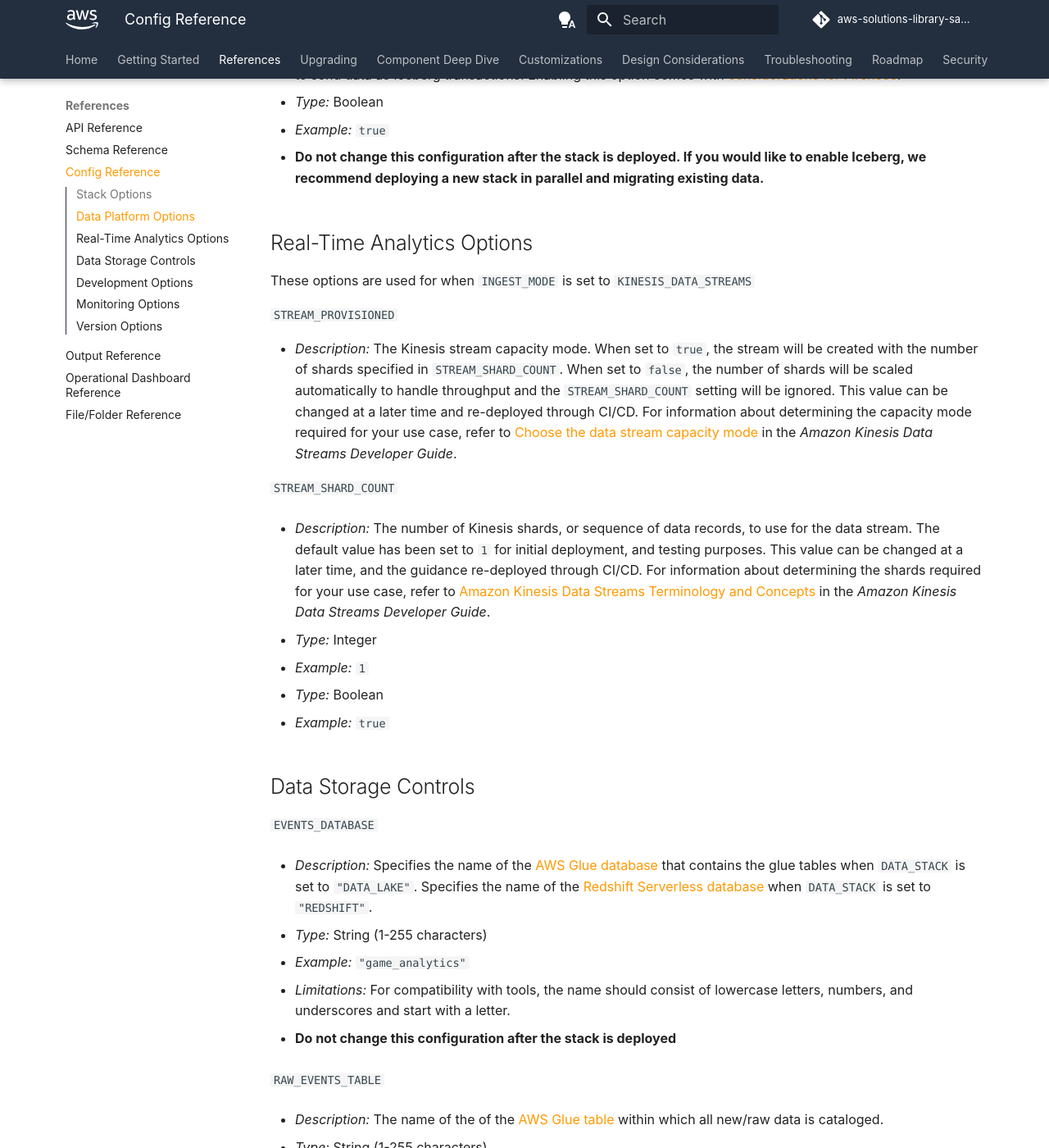
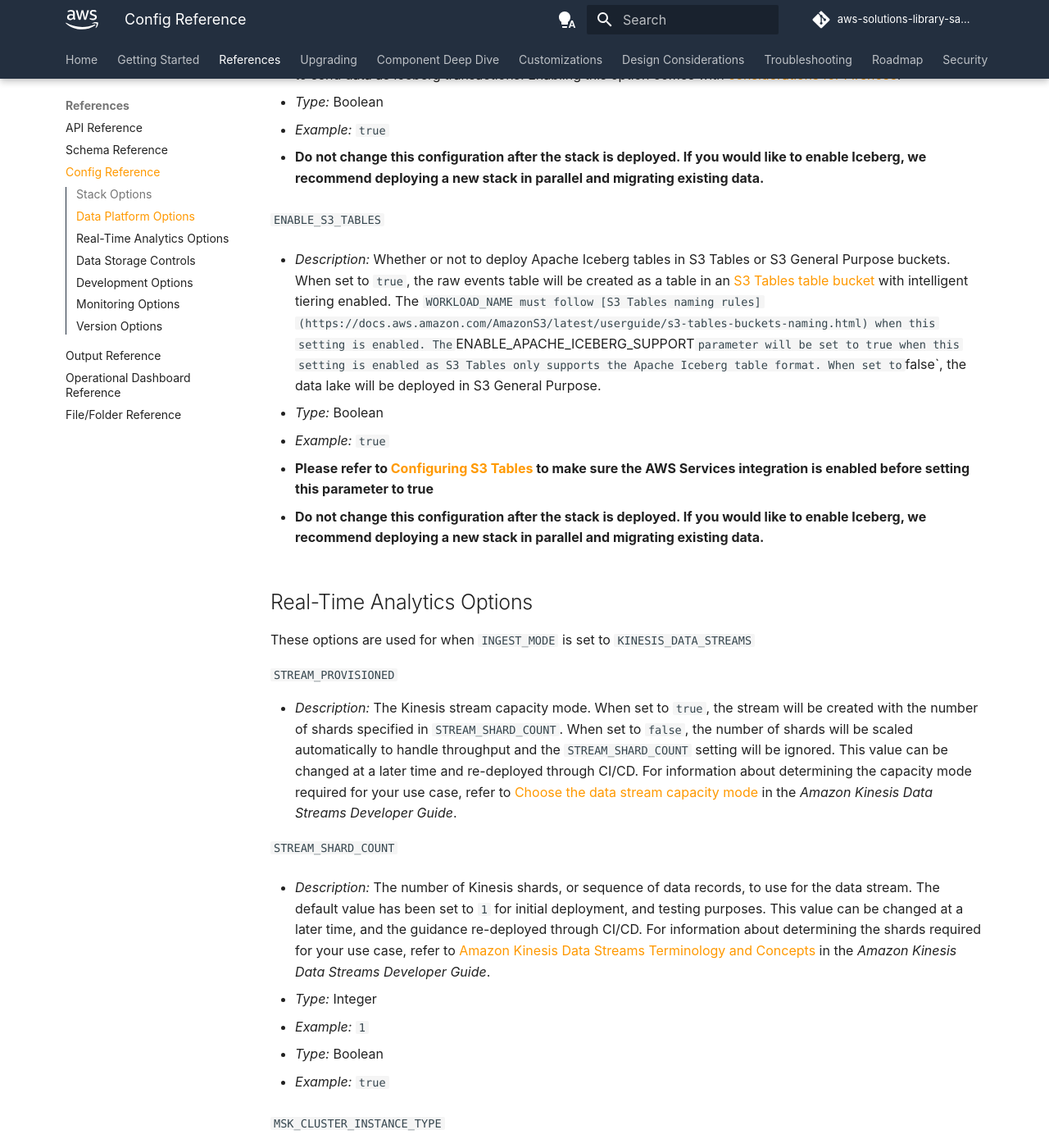
Before and after one commit to aws-solutions-library-samples/guidance-for-game-analytics-pipeline-on-aws, an MkDocs documentation site: the page built from docs/references/config-reference.md, in a window 1280 px wide and 1400 px high, scrolled down 1701 px. Shown: the whole window at 82% size. Built offline with MkDocs 1.6.1 and Material for MkDocs 9.7.7, drawn with Linux system fonts in a browser that asks for light colours; comment, search, counter and statistics services are not loaded; some of the changed text lies outside the part shown.

Commit message:
add msk and s3 tables docs

```diff
--- a/docs/references/config-reference.md
+++ b/docs/references/config-reference.md
@@ -25,11 +25,11 @@ The following table shows unsupported configurations when options in this sectio
 
 `INGEST_MODE`
 
-- *Description:* Controls the ingestion method for events recieved from the API. When set to `"KINESIS_DATA_STREAMS"` events are ingested into a real-time Kinesis Data Stream for live analytics. When set to `"DIRECT_BATCH"` events are ingested into an Amazon Data Firehose for near-real-time batch ingestion to a data lake.
+- *Description:* Controls the ingestion method for events recieved from the API. When set to `"KINESIS_DATA_STREAMS"` events are ingested into a real-time Kinesis Data Stream for live analytics. When set to `"DIRECT_BATCH"` events are ingested into an Amazon Data Firehose for near-real-time batch ingestion to a data lake. When set to "KAFKA" events are ingested into a real-time MSK Topic for live analytics.
 
 - *Type:* String
 
-- *Example:* `"KINESIS_DATA_STREAMS"`, `"DIRECT_BATCH"`
+- *Example:* `"KINESIS_DATA_STREAMS"`, `"DIRECT_BATCH"`, `"KAFKA"`
 
 `REAL_TIME_ANALYTICS`
 
@@ -61,6 +61,18 @@ The following table shows unsupported configurations when options in this sectio
 
 - **Do not change this configuration after the stack is deployed. If you would like to enable Iceberg, we recommend deploying a new stack in parallel and migrating existing data.**
 
+`ENABLE_S3_TABLES`
+
+- *Description:* Whether or not to deploy Apache Iceberg tables in S3 Tables or S3 General Purpose buckets. When set to `true`, the raw events table will be created as a table in an [S3 Tables table bucket](https://docs.aws.amazon.com/AmazonS3/latest/userguide/s3-tables-buckets.html) with intelligent tiering enabled. The `WORKLOAD_NAME must follow [S3 Tables naming rules](https://docs.aws.amazon.com/AmazonS3/latest/userguide/s3-tables-buckets-naming.html) when this setting is enabled. The `ENABLE_APACHE_ICEBERG_SUPPORT` parameter will be set to true when this setting is enabled as S3 Tables only supports the Apache Iceberg table format. When set to `false`, the data lake will be deployed in S3 General Purpose.
+
+- *Type:* Boolean
+
+- *Example:* `true`
+
+- **Please refer to [Configuring S3 Tables](./setup-s3-tables.md) to make sure the AWS Services integration is enabled before setting this parameter to true**
+
+- **Do not change this configuration after the stack is deployed. If you would like to enable Iceberg, we recommend deploying a new stack in parallel and migrating existing data.**
+
 ## Real-Time Analytics Options
 
 These options are used for when `INGEST_MODE` is set to `KINESIS_DATA_STREAMS`
@@ -81,6 +93,15 @@ These options are used for when `INGEST_MODE` is set to `KINESIS_DATA_STREAMS`
 - *Type:* Boolean
 
 - *Example:* `true`
+
+`MSK_CLUSTER_INSTANCE_TYPE`
+
+- *Description:* Controls the instance type of the provisioned MSK Cluster when `INGEST_MODE` is set to `KAFKA`. By default, we deploy three broker nodes for high availability. The Game Analytics Pipeline supports only [Express broker](https://docs.aws.amazon.com/msk/latest/developerguide/msk-broker-types-express.html) types for reduced management and improved throughput. Please refer to the [Express broker sizes documentation](https://docs.aws.amazon.com/msk/latest/developerguide/broker-instance-sizes.html) for valid parameter types.
+
+
+- *Type:* String
+
+- *Example:* `"express.m7g.large"`
 
 ## Data Storage Controls
 
```
Also changed, not shown: other parts of docs/references/config-reference.md (+0 -18 lines), docs/getting-started.md (+1 -1 lines), docs/references/setup-s3-tables.md (added, +43 -0 lines), docs/media/s3tables/athena_view.png (added), docs/media/s3tables/enable_integration.png (added), docs/media/s3tables/gdc_view.png (added), docs/media/s3tables/integration_page.png (added), docs/media/s3tables/successful_integration.png (added), 1 other file.
